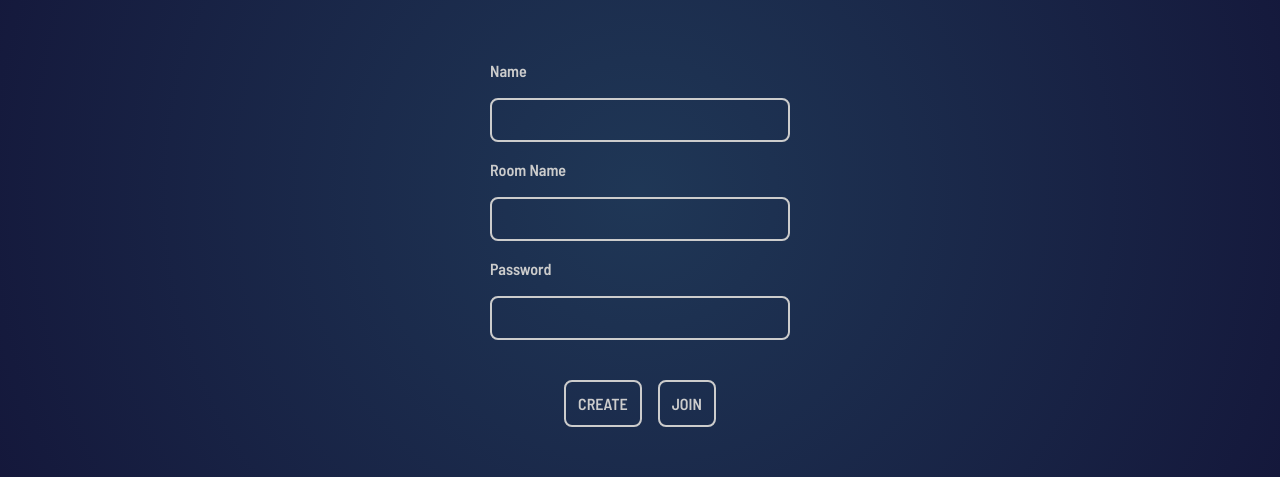
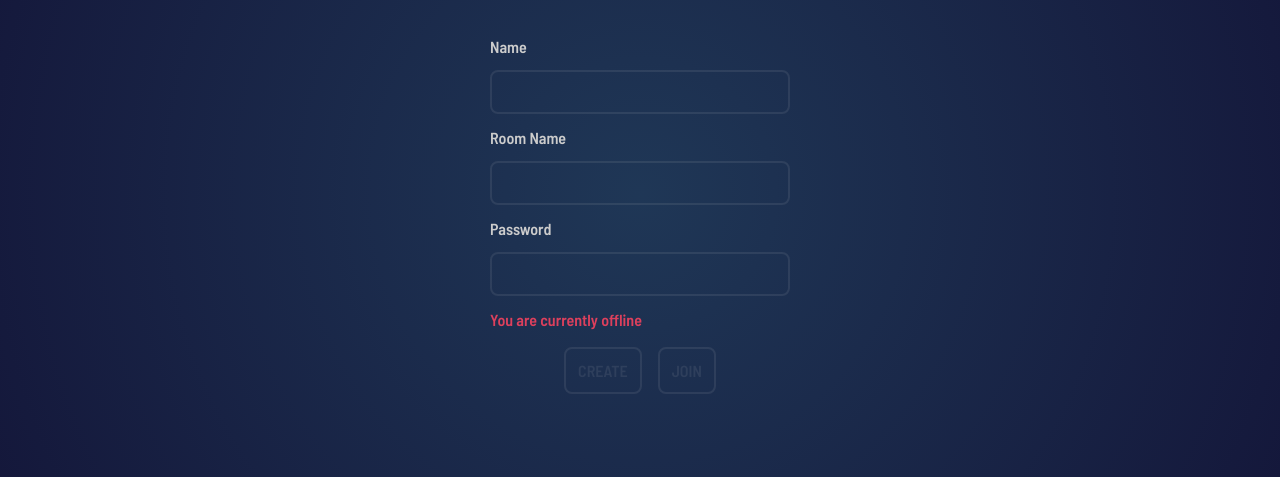
Before and after one commit to DanSalazar/rock-paper-scissors-app, a React (Vite) app: page /room in a window 1280 px wide. Shown: the part 206-683 px from the top of the page. Built offline with nearby package versions, Linux system fonts and the light colour scheme; no server answers.

Commit message:
feat(app): Add offline feature

```diff
--- a/src/Components/Chat/index.jsx
+++ b/src/Components/Chat/index.jsx
@@ -25,7 +25,7 @@ function Chat({ open, onCloseChat }) {
       <MessagesContainer messages={messages} currentName={currentName} />
       <FormChat onSubmit={onNewMessage}>
         <ChatInput {...message} placeholder={'Write a message'} />
-        <ButtonColored onClick={onNewMessage}>Submit</ButtonColored>
+        <ButtonColored onClick={onNewMessage}>Send</ButtonColored>
       </FormChat>
     </ChatContainer>
   )
--- a/src/Components/RoomMenu/RoomMenu.jsx
+++ b/src/Components/RoomMenu/RoomMenu.jsx
@@ -16,25 +16,28 @@ const RoomMenu = () => {
   const roomContext = useContext(RoomContext)
   const navigate = useNavigate()
   const socket = useSocket()
+  // Indicates if the server is not running or socket can not make a connection
+  const status_message = socket.disconnected ? 'You are currently offline' : ''
   const username = useField('text')
   const roomName = useField('text')
   const roomPass = useField('text')
-  const [errors, setErrors] = useState({ error: false, message: '' })
+  const [errors, setErrors] = useState({ error: socket.disconnected, message: status_message })
   const [status, setStatus] = useState('')
 
   useEffect(() => {
-    // Validations from server
-    socket.on('error-room', setErrors)
-
-    socket.on('new-room-created', (room) => {
+    const onCreateRoom = (room) => {
       roomContext.setRoom(room)
       navigate(room.name)
-    })
+    }
 
-    socket.on('joined', (room) => {
+    const onGuestJoin = (room) => {
       roomContext.setJoinedRoom(room)
       navigate(room.name)
-    })
+    }
+
+    socket.on('error-room', setErrors)
+    socket.on('new-room-created', onCreateRoom)
+    socket.on('joined', onGuestJoin)
 
     return () => {
       socket.off('error-room', setErrors)
@@ -66,17 +69,17 @@ const RoomMenu = () => {
   return (
     <RoomSection onSubmit={handleSubmit}>
       <Label>Name</Label>
-      <InputController {...username} />
+      <InputController {...username} disabled={socket.disconnected} />
       <Label>Room Name</Label>
-      <InputController {...roomName} />
+      <InputController {...roomName} disabled={socket.disconnected} />
       <Label>Password</Label>
-      <InputController {...roomPass} />
+      <InputController {...roomPass} disabled={socket.disconnected} />
       <Error>{errors.error && errors.message}</Error>
       <ButtonsWrapper>
-        <Button onClick={({ target }) => setStatus(target.textContent)}>
+        <Button onClick={({ target }) => setStatus(target.textContent)} disabled={socket.disconnected}>
           Create
         </Button>
-        <Button onClick={({ target }) => setStatus(target.textContent)}>
+        <Button onClick={({ target }) => setStatus(target.textContent)} disabled={socket.disconnected}>
           Join
         </Button>
       </ButtonsWrapper>
--- a/src/Components/RoomMenu/styles.js
+++ b/src/Components/RoomMenu/styles.js
@@ -5,8 +5,8 @@ export const RoomSection = styled.form`
   width: 90%;
   display: flex;
   flex-direction: column;
-  padding-top: 4em;
-  gap: 12px 0;
+  padding-top: 2.5rem;
+  gap: 0.5rem;
   height: 80%;
   animation: ${show} var(--transition-mode);
 
@@ -57,6 +57,10 @@ export const InputController = styled.input`
   :focus {
     border: 2px solid var(--red);
   }
+
+  :disabled {
+    opacity: 0.1;
+  }
 `
 
 export const Error = styled.span`
--- a/src/Components/styles.js
+++ b/src/Components/styles.js
@@ -45,6 +45,10 @@ export const Button = styled.button`
   &:hover {
     color: var(--red);
   }
+
+  :disabled {
+    opacity: 0.1;
+  }
 `
 
 export const ButtonColored = styled(Button)`
--- a/src/contexts/SocketContext.jsx
+++ b/src/contexts/SocketContext.jsx
@@ -10,15 +10,11 @@ export default function SocketProvider({ children }) {
   const [connection, setConnection] = useState(null)
 
   useEffect(() => {
-    try {
-      const socket = io(server, {
-        reconnection: false
-      })
-      setConnection(socket)
-    } catch (e) {
-      console.log(e)
-    }
+    const socket = io(server, {
+      reconnection: false
+    })
 
+    setConnection(socket)
     return () => connection.close()
   }, [])
 
```
